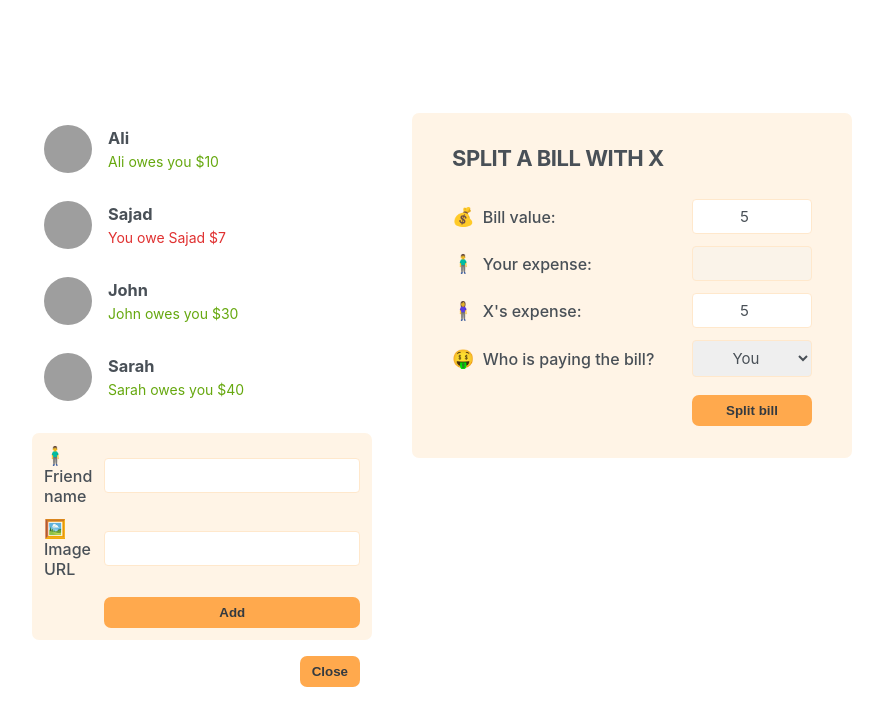
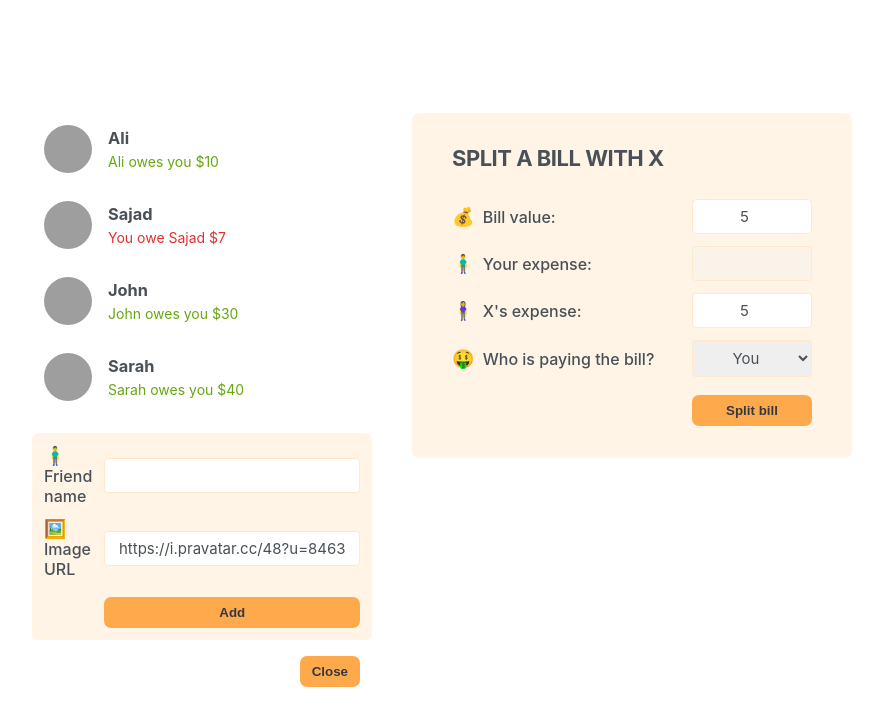
Before and after one commit to alisajad001/bill-split-app, a React (Vite) app: page / in a window 1280 px wide. Both pictures are taken after typing "5", "5" into the empty fields and a click on the button "Add friend". Shown: the top 726 px of the page, without its empty margins (198-1081 px from the left). Built offline with nearby package versions, Linux system fonts and the light colour scheme; grey boxes are pictures that could not be loaded.

Commit message:
feat: Add new friend

```diff
--- a/src/App.jsx
+++ b/src/App.jsx
@@ -32,17 +32,22 @@ const initialFriends = [
 ];
 
 function App() {
+  const [friends, setFriends] = useState(initialFriends);
   const [showAddFriend, setShowAddFriend] = useState(false);
 
   function handleShowAddFriend() {
     setShowAddFriend((prev) => !prev);
   }
 
+  function handleAddFriend(friend) {
+    setFriends((prev) => [...prev, friend]);
+  }
+
   return (
     <div className="app">
       <div className="sidebar">
-        <FriendsList friends={initialFriends} />
-        {showAddFriend && <FormAddFriend />}
+        <FriendsList friends={friends} />
+        {showAddFriend && <FormAddFriend onAddFriend={handleAddFriend} />}
         <Button onClick={handleShowAddFriend}>
           {showAddFriend ? "Close" : "Add friend"}
         </Button>
--- a/src/components/FormAddFriend.jsx
+++ b/src/components/FormAddFriend.jsx
@@ -1,15 +1,48 @@
+import { useState } from "react";
 import Button from "./Button";
 
-function FormAddFriend() {
+function FormAddFriend({ onAddFriend }) {
+  const [name, setName] = useState("");
+  const [image, setImage] = useState("https://i.pravatar.cc/48?u=8463");
+
+  function handleSubmit(e) {
+    e.preventDefault();
+
+    // Validate inputs
+    if (!name || !image) return;
+
+    const id = crypto.randomUUID();
+
+    const newFriend = {
+      id,
+      name,
+      image: `https://i.pravatar.cc/48?u=${id}`,
+      balance: 0,
+    };
+
+    onAddFriend(newFriend);
+
+    setName("");
+    setImage("");
+  }
+
   return (
     <form className="form-add-friend">
       <label>🧍‍♂️ Friend name</label>
-      <input type="text" />
+      <input
+        type="text"
+        value={name}
+        onChange={(e) => setName(e.target.value)}
+      />
 
       <label>🖼️ Image URL</label>
-      <input type="text" />
+      <input
+        type="text"
+        value={image}
+        onChange={(e) => setImage(e.target.value)}
+      />
 
-      <Button>Add</Button>
+      <Button onClick={handleSubmit}>Add</Button>
     </form>
   );
 }
--- a/src/components/Friend.jsx
+++ b/src/components/Friend.jsx
@@ -15,9 +15,7 @@ function Friend({ friend }) {
         </p>
       )}
 
-      {friend.balance === 0 && (
-        <p className="red">You and {friend.name} are even</p>
-      )}
+      {friend.balance === 0 && <p>You and {friend.name} are even</p>}
     </li>
   );
 }
```
